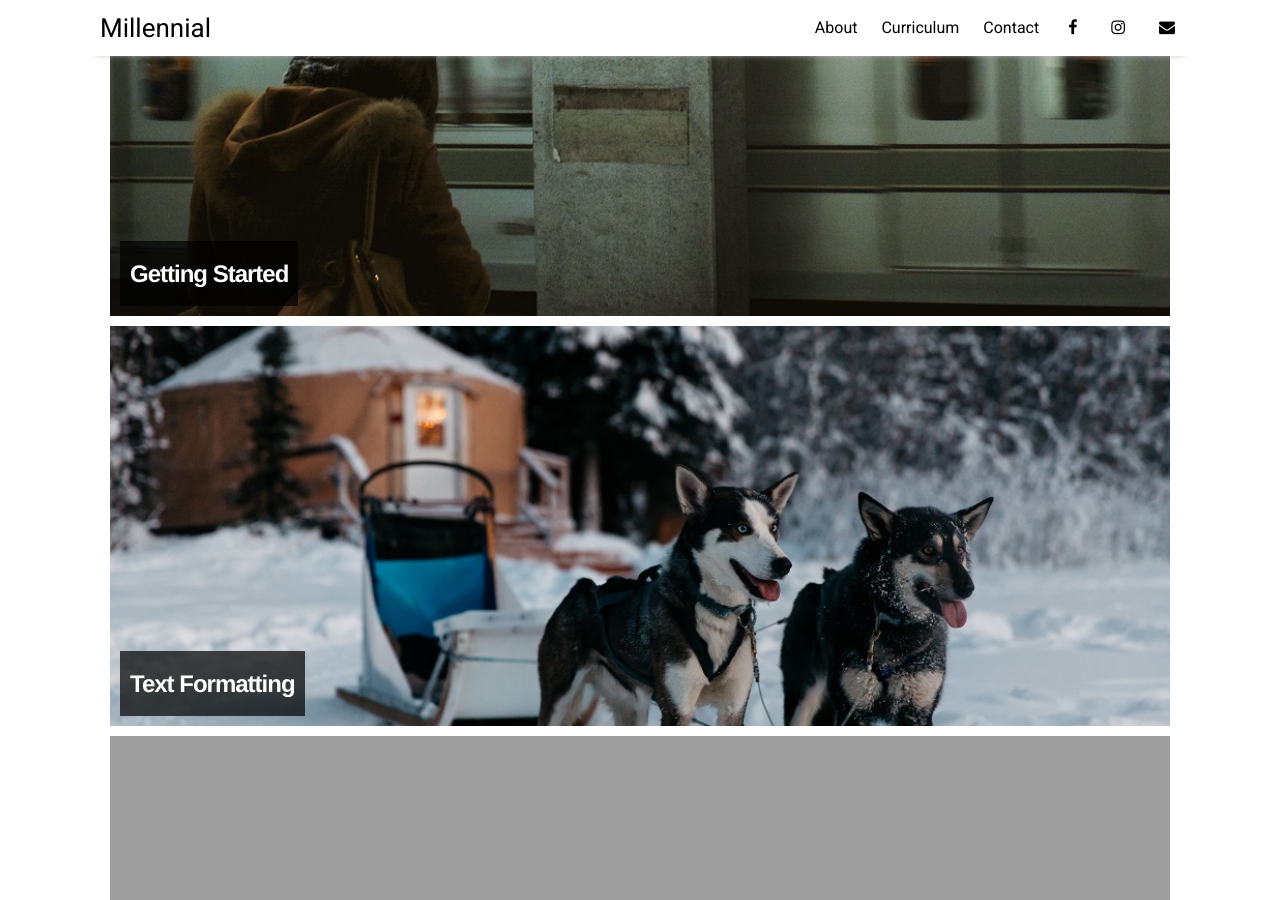
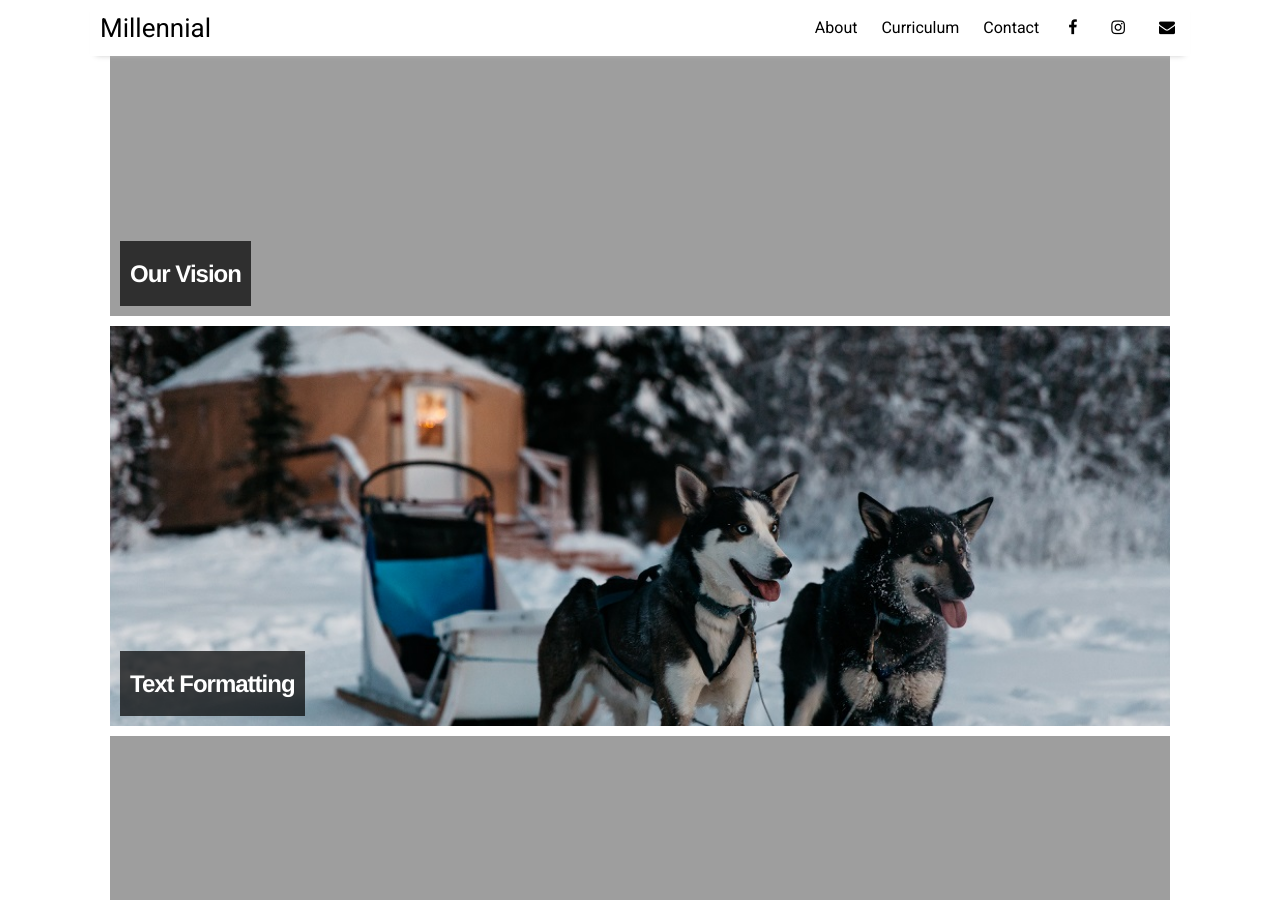
Before and after one commit to touchstonepreschool/touchstonepreschool.github.io, a Jekyll site: the page built from index.html, in a window 1280 px wide and 900 px high, scrolled down 565 px. Built offline with Jekyll 4.4.1, drawn with Linux system fonts in a browser that asks for light colours; nearby versions of some CDN libraries; the list of posts is cut into pages by our own code.

Commit message:
Update 2016-10-10-getting-started.md

```diff
--- a/_posts/2016-10-10-getting-started.md
+++ b/_posts/2016-10-10-getting-started.md
@@ -1,10 +1,10 @@
 ---
 layout: post
-title: "Getting Started"
+title: "Our Vision"
 author: "Paul Le"
 categories: documentation
 tags: [documentation,sample]
-image: city-2.jpg
+image: curriculum4.jpg
 ---
 
 # Millennial
```
